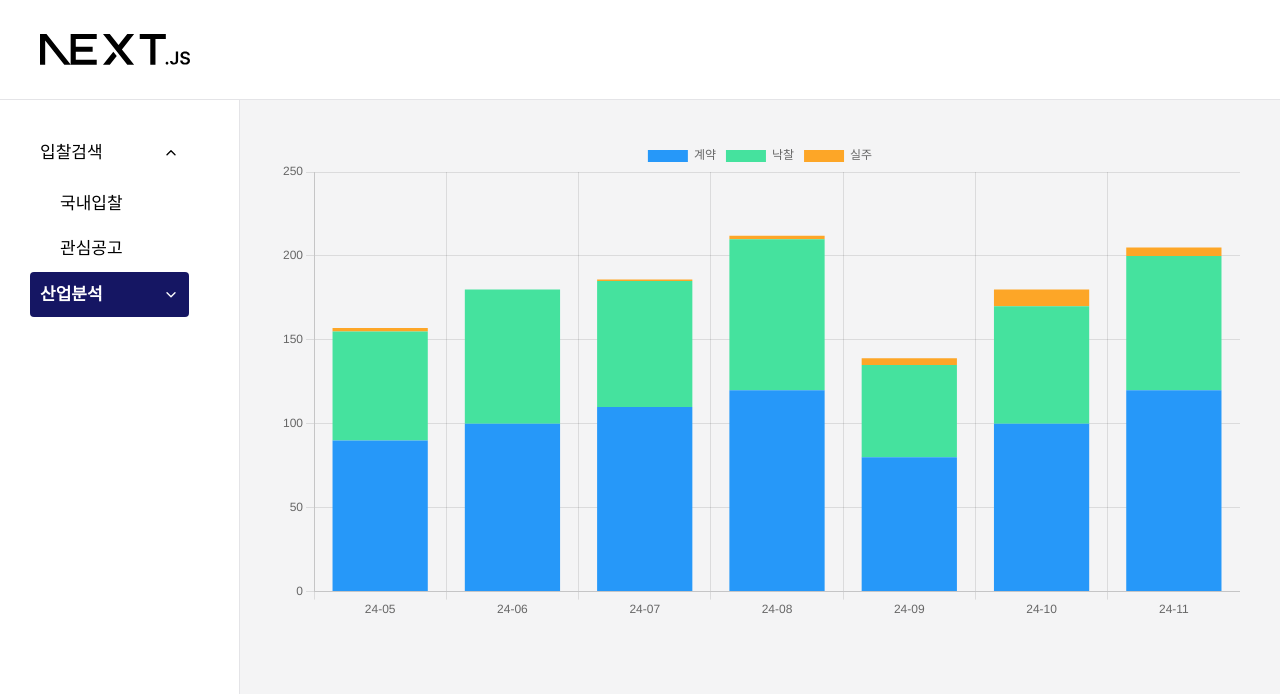
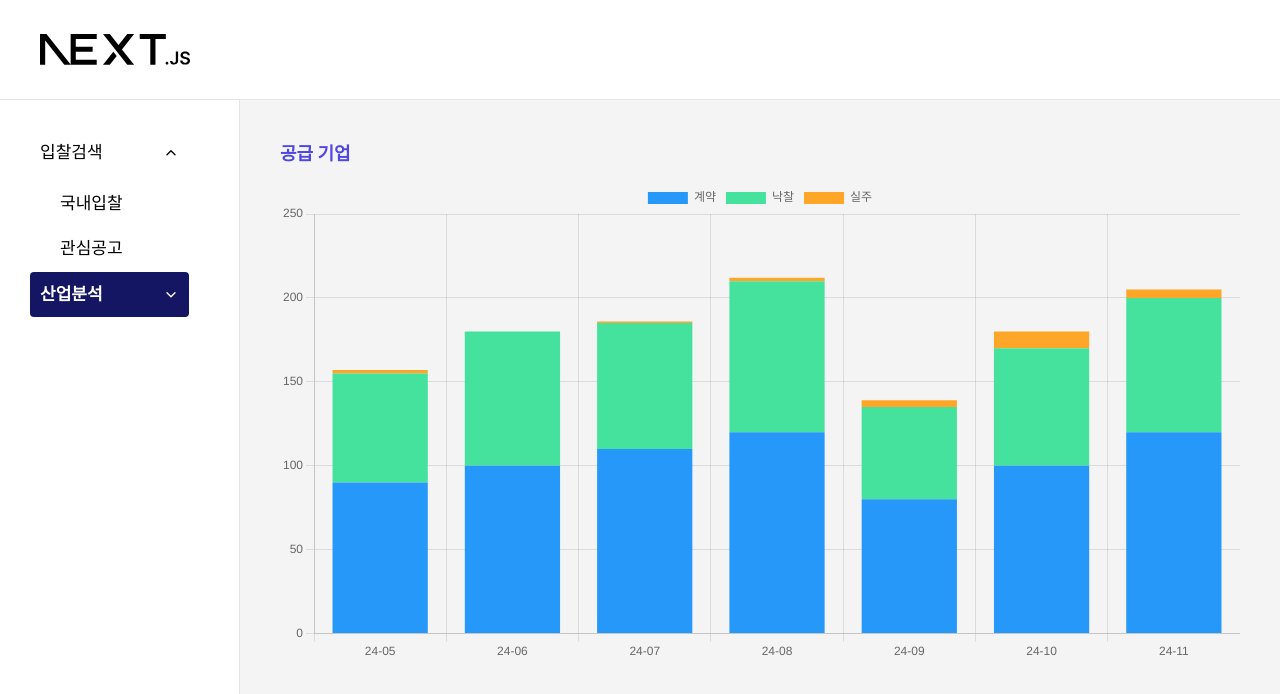
Before and after one commit to hckang80/nextjs-beginner-task, a Next.js app: page /analysis/supplier in a window 1280 px wide. Shown: the top 694 px of the page. Built offline with nearby package versions, Linux system fonts and the light colour scheme.

Commit message:
feat: 페이지 타이틀 추가

```diff
--- a/app/analysis/supplier/container.tsx
+++ b/app/analysis/supplier/container.tsx
@@ -14,5 +14,13 @@ export default function SupplierContainer() {
     initialData: data
   });
 
-  return <SupplierChart supplierList={supplierList} />;
+  return (
+    <>
+      <header className="flex items-center justify-between mb-[15px]">
+        <h2 className="text-[18px] font-bold text-indigo-600">공급 기업</h2>
+      </header>
+
+      <SupplierChart supplierList={supplierList} />
+    </>
+  );
 }
```
